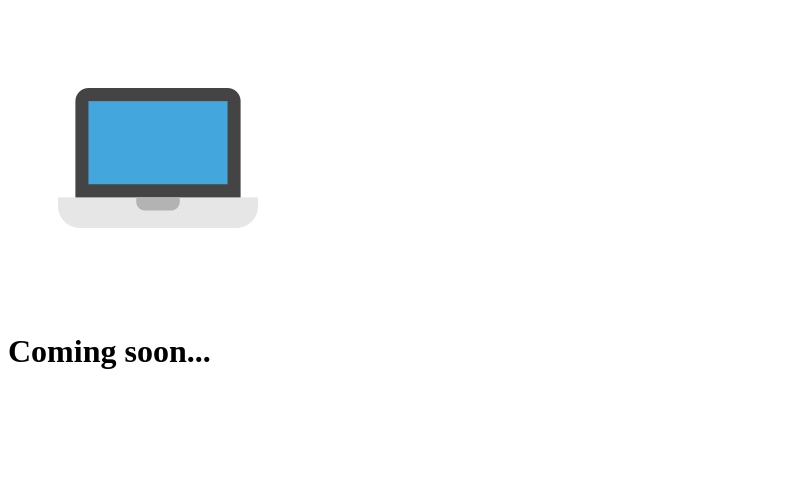
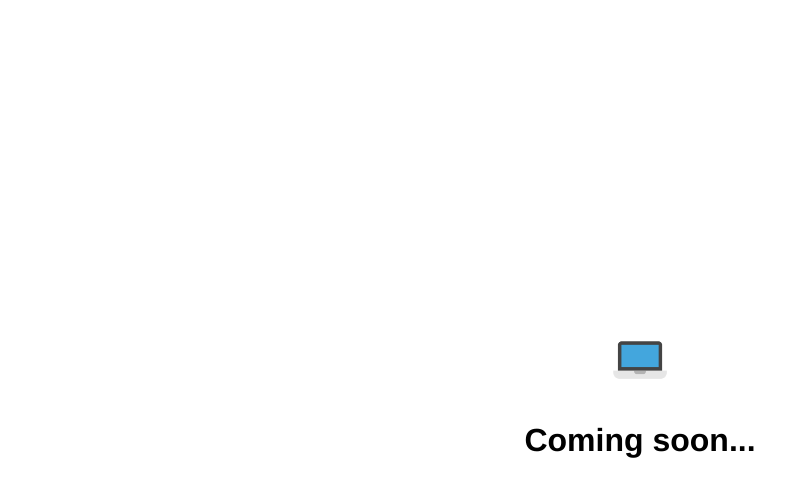
Before and after one commit to DomGalluzzo/git-101, a plain HTML site: page index.html in a window 1280 px wide. Shown: the whole page, without its empty margins (0-808 px from the left). Drawn offline with Linux system fonts and the light colour scheme.

Commit message:
Centered image and tagline

```diff
--- a/index.html
+++ b/index.html
@@ -1,11 +1,13 @@
 <!DOCTYPE html>
 <html>
 <head>
+	<link rel="stylesheet" type="text/css" href="style.css">
 	<title></title>
 </head>
 <body>
-	<img src="images/laptop.png" alt="Laptop">
-	<h1>Coming soon...</h1>
-
+	<div id="container">
+		<img id = "logo" src="images/laptop.png" alt="Laptop">
+		<h1>Coming soon...</h1>
+	</div>
 </body>
 </html>
--- a/style.css
+++ b/style.css
@@ -0,0 +1,16 @@
+body{
+	margin: 0;
+	font-family: 'Helvetica'
+}
+#logo{
+	height: 80px;
+	width: 80px;
+
+}
+#container {
+	display: flex;
+	align-items: center;
+	justify-content: center;
+	height: 100vh;
+	flex-direction: column;
+}
```
